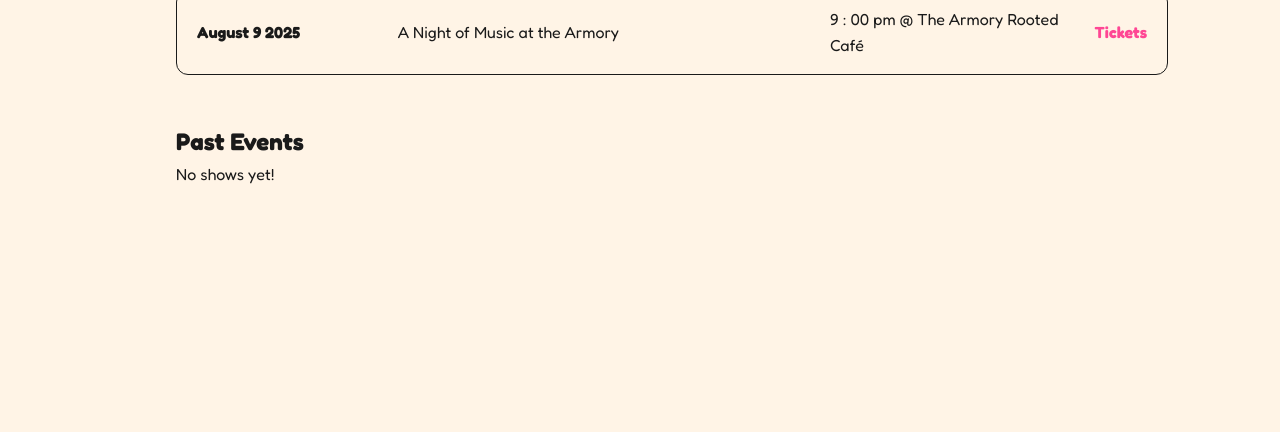
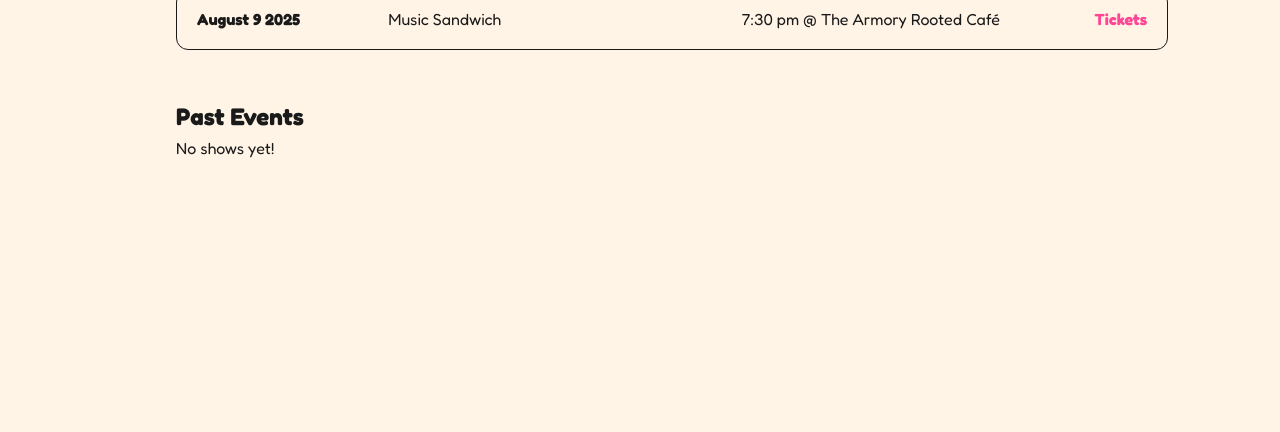
Before and after one commit to zackeberger/marzipan, a plain HTML site: page shows.html in a window 1280 px wide. Shown: the part 368-800 px from the top of the page. Drawn offline with Linux system fonts and the light colour scheme.

Commit message:
Add ticketing website for Music Sandwich.

```diff
--- a/assets/css/styles.css
+++ b/assets/css/styles.css
@@ -87,7 +87,7 @@ nav a:hover {
 
 .show-item {
   display: grid;
-  grid-template-columns: minmax(9ch, 20ch) 2fr 1.2fr auto; /* 4 columns */
+  grid-template-columns: minmax(9ch, 19ch) 1.2fr 1.2fr auto; /* 4 columns */
   gap: 0.6rem 0.8rem;             /* tighter gap between 2nd & 3rd col */
   align-items: center;
 
--- a/shows.html
+++ b/shows.html
@@ -34,9 +34,9 @@
     <ul class="show-list">
       <li class="show-item">
         <span class="show-date">August&nbsp;9&nbsp;2025</span>
-        <span class="show-event">A Night of Music&nbsp;at the Armory</span>
-        <span class="show-venue">9 : 00 pm @ The Armory Rooted Café</span>
-        <span class="show-tickets"><a href="https://en.wikipedia.org/wiki/Ticket">Tickets</a></span>
+        <span class="show-event">Music Sandwich</span>
+        <span class="show-venue">7:30 pm @ The Armory Rooted Café</span>
+        <span class="show-tickets"><a href="https://buytickets.at/marzipanevents/1775414">Tickets</a></span>
       </li>
 
       <!-- Show card (sample placeholder)
```
